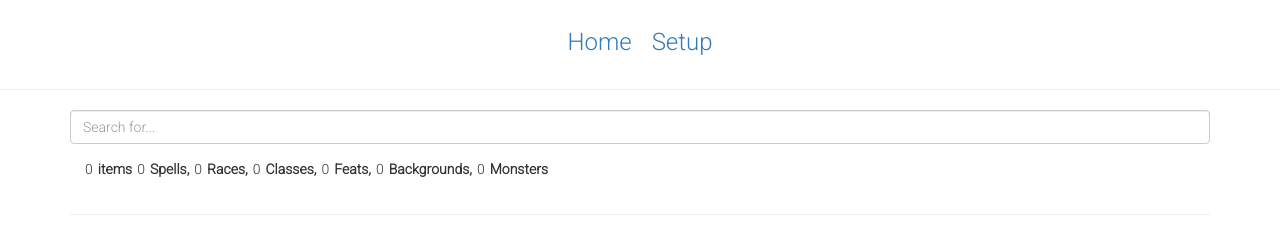
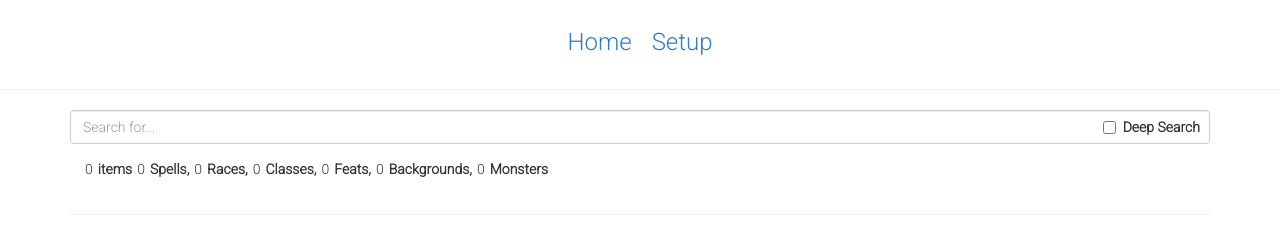
Before and after one commit to themegosh/DnDragonbase, a React app: page / in a window 1280 px wide. Shown: the top 237 px of the page. Built offline with nearby package versions, Linux system fonts and the light colour scheme.

Commit message:
add deep searching

```diff
--- a/src/Containers/Search/SearchBox.js
+++ b/src/Containers/Search/SearchBox.js
@@ -8,7 +8,8 @@ class SearchBox extends Component {
     constructor() {
         super()
         this.state = {
-            query: '',
+            search: '',
+            isDeepSearch: false,
             results: {
                 Item: [],
                 Spell: [],
@@ -22,7 +23,7 @@ class SearchBox extends Component {
     }
 
     findResults = _.debounce(() => {
-        var results = Compendium.Search(this.state.query);
+        var results = Compendium.Search(this.state.search, this.state.isDeepSearch);
         console.log('finding results...', results);
 
         this.setState({results: results});
@@ -30,32 +31,48 @@ class SearchBox extends Component {
 
     //only re-render if there are results to show!
     shouldComponentUpdate(nextProps, nextState) {
-        if (this.state.results != nextState.results)
-            return true;
-        else
-            return false;
-        }
+        //console.log('shouldComponentUpdate', nextProps, nextState)
+        // if (this.state.results != nextState.results)     return true; else     return
+        // false;
+        return true;
+    }
 
     //this is needed otherwise the search txtbox is readonly
-    handleInputChange = () => {
+    handleInputChange = (event) => {
+        const target = event.target;
+        const value = target.type === 'checkbox'
+            ? target.checked
+            : target.value;
+        const name = target.name;
+
         this.setState({
-            query: this.search.value
+            [name]: value
         }, () => {
-            if (this.state.query && this.state.query.length > 1) {
+            if (this.state.search && this.state.search.length > 1) {
                 this.findResults()
             } else {
                 {}
             }
-        })
+        });
+
     }
 
     render() {
         return (
             <form className='search-box'>
+                <label className='checkbox'>
+                    <input
+                        name='isDeepSearch'
+                        type='checkbox'
+                        checked={this.state.isDeepSearch}
+                        onChange={this.handleInputChange}/>
+                    Deep Search
+                </label>
                 <input
-                    className='form-control'
+                    className='form-control txt-search'
                     placeholder="Search for..."
-                    ref={input => this.search = input}
+                    name="search"
+                    value={this.state.search}
                     onChange={this.handleInputChange}/>
 
                 <div className='search-results-summary'>
--- a/src/Containers/Search/SearchBox.scss
+++ b/src/Containers/Search/SearchBox.scss
@@ -1,25 +1,31 @@
 .search-box {
+    position: relative;
     .search-results-summary {
         padding: 10px;
-
         span {
             padding: 5px;
             display: inline-block;
         }
     }
-
+    .txt-search {
+        padding-right: 115px;
+    }
+    .checkbox {
+        position: absolute;
+        right: 10px;
+        top: 0;
+        margin: 7px 0;
+        z-index: 2;
+    }
     .search-result {
         border-bottom: 1px solid #999;
-
-        &:last-of-type{
+        &:last-of-type {
             border: none;
         }
-
         a {
             display: block;
             padding: 5px 20px;
             text-decoration: none;
-
             &:hover {
                 background-color: #eee;
             }
--- a/src/Helpers/Compendium.js
+++ b/src/Helpers/Compendium.js
@@ -165,7 +165,7 @@ class Compendium {
         localStorage.clear();
     }
 
-    Search(query) {
+    Search(query, isDeep) {
         var results = {
             Item: [],
             Spell: [],
@@ -176,74 +176,9 @@ class Compendium {
             Class: []
         };
 
+        query = query.replace('\\', '');
+
         var regex = new RegExp(query, 'i');
-
-        //Items
-        this
-            .Items
-            .forEach(item => {
-                if (item.name.search(regex) > -1 || this.TextArrContains(regex, item.text)) {
-                    results
-                        .Item
-                        .push(item);
-                }
-            })
-
-        //Spells
-        this
-            .Spells
-            .forEach(spell => {
-                if (spell.name.search(regex) > -1 || this.TextArrContains(regex, spell.text)) {
-                    results
-                        .Spell
-                        .push(spell);
-                }
-            })
-
-        //Feats
-        this
-            .Feats
-            .forEach(feat => {
-                if (feat.name.search(regex) > -1 || this.TextArrContains(regex, feat.text)) {
-                    results
-                        .Feat
-                        .push(feat);
-                }
-            })
-
-        //Races
-        this
-            .Races
-            .forEach(race => {
-                if (race.name.search(regex) > -1 || this.TraitContains(regex, race.trait)) {
-                    results
-                        .Race
-                        .push(race);
-                }
-            })
-
-        //Backgrounds
-        this
-            .Backgrounds
-            .forEach(background => {
-                if (background.name.search(regex) > -1 || this.TraitContains(regex, background.trait)) {
-                    results
-                        .Background
-                        .push(background);
-                }
-            })
-
-        //Monsters
-        this
-            .Monsters
-            .forEach(monster => {
-                if (monster.name.search(regex) > -1 || this.TraitContains(regex, monster.trait)) {
-                    results
-                        .Monster
-                        .push(monster);
-                }
-            })
-
 
         //Classses
         this
@@ -256,6 +191,71 @@ class Compendium {
                 }
             })
 
+        //Items
+        this
+            .Items
+            .forEach(item => {
+                if (item.name.search(regex) > -1 || (isDeep && this.TextArrContains(regex, item.text))) {
+                    results
+                        .Item
+                        .push(item);
+                }
+            })
+
+        //Spells
+        this
+            .Spells
+            .forEach(spell => {
+                if (spell.name.search(regex) > -1 || (isDeep && this.TextArrContains(regex, spell.text))) {
+                    results
+                        .Spell
+                        .push(spell);
+                }
+            })
+
+        //Feats
+        this
+            .Feats
+            .forEach(feat => {
+                if (feat.name.search(regex) > -1 || (isDeep && this.TextArrContains(regex, feat.text))) {
+                    results
+                        .Feat
+                        .push(feat);
+                }
+            })
+
+        //Races
+        this
+            .Races
+            .forEach(race => {
+                if (race.name.search(regex) > -1 || (isDeep && this.TraitContains(regex, race.trait))) {
+                    results
+                        .Race
+                        .push(race);
+                }
+            })
+
+        //Backgrounds
+        this
+            .Backgrounds
+            .forEach(background => {
+                if (background.name.search(regex) > -1 || (isDeep && this.TraitContains(regex, background.trait))) {
+                    results
+                        .Background
+                        .push(background);
+                }
+            })
+
+        //Monsters
+        this
+            .Monsters
+            .forEach(monster => {
+                if (monster.name.search(regex) > -1 || (isDeep && this.TraitContains(regex, monster.trait))) {
+                    results
+                        .Monster
+                        .push(monster);
+                }
+            })
 
         return results;
     }
```
